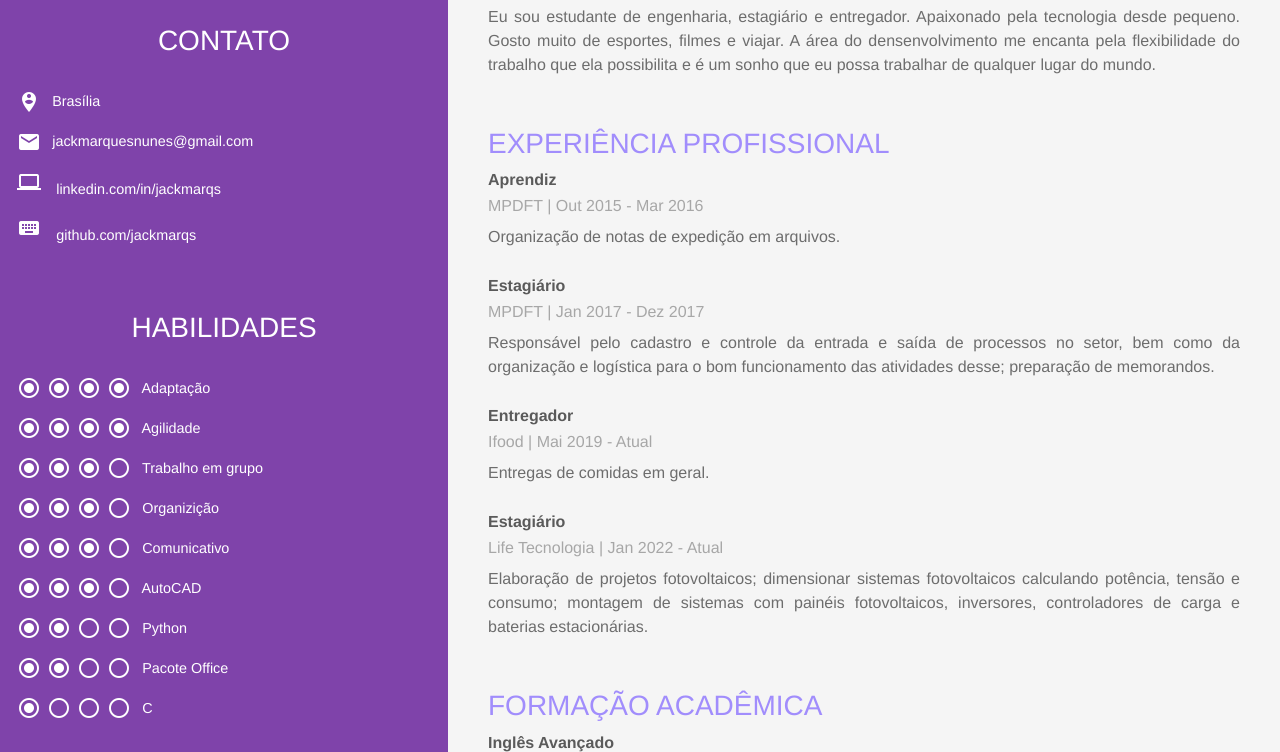
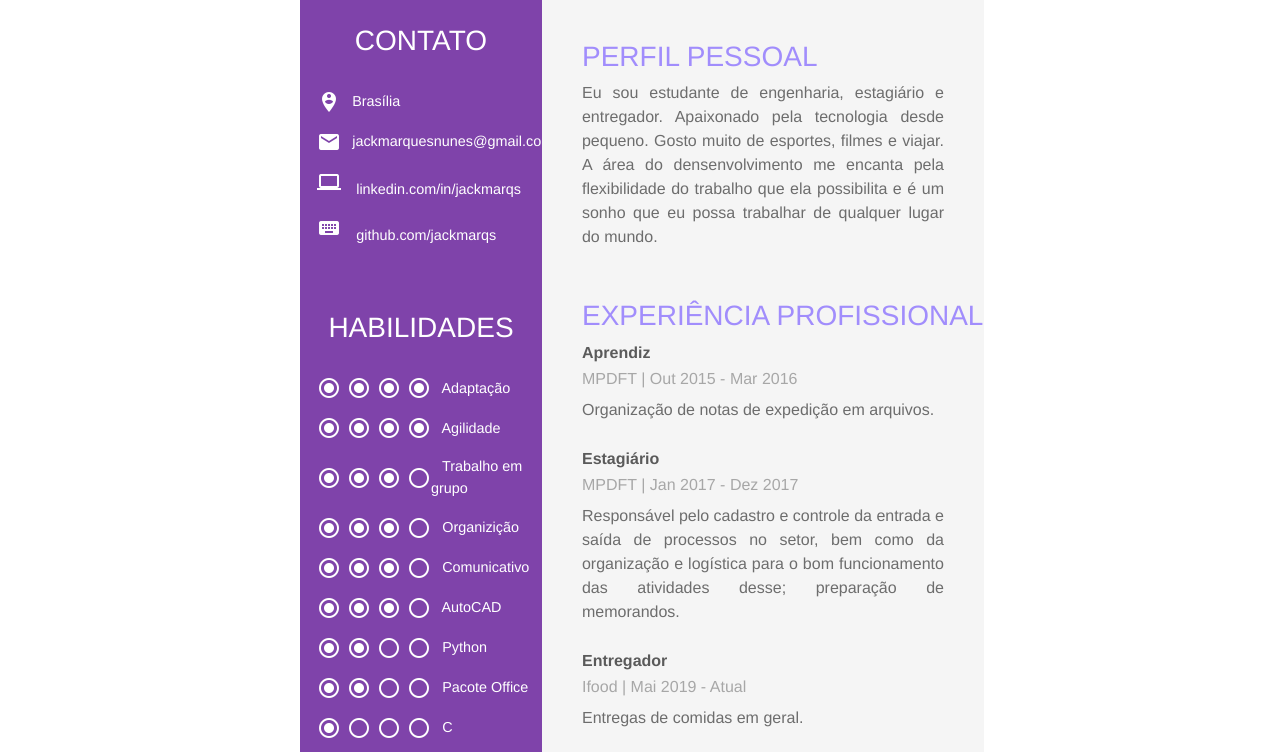
Before and after one commit to jackmarqs/jackmarqs.github.io, a plain HTML site: page index.html in a window 1280 px wide. Shown: the part 276-1028 px from the top of the page. Drawn offline with nearby package versions, Linux system fonts and the light colour scheme.

Commit message:
testando media query

```diff
--- a/style.css
+++ b/style.css
@@ -1,3 +1,8 @@
+@media only screen and (min-width: 768px) {
+    .principal{
+        margin: 0 300px 0 300px;
+    }
+}
 body{
     background-color: rgb(243, 228, 181);
 }
```
Also changed, not shown: index.html (+2 -2 lines).
